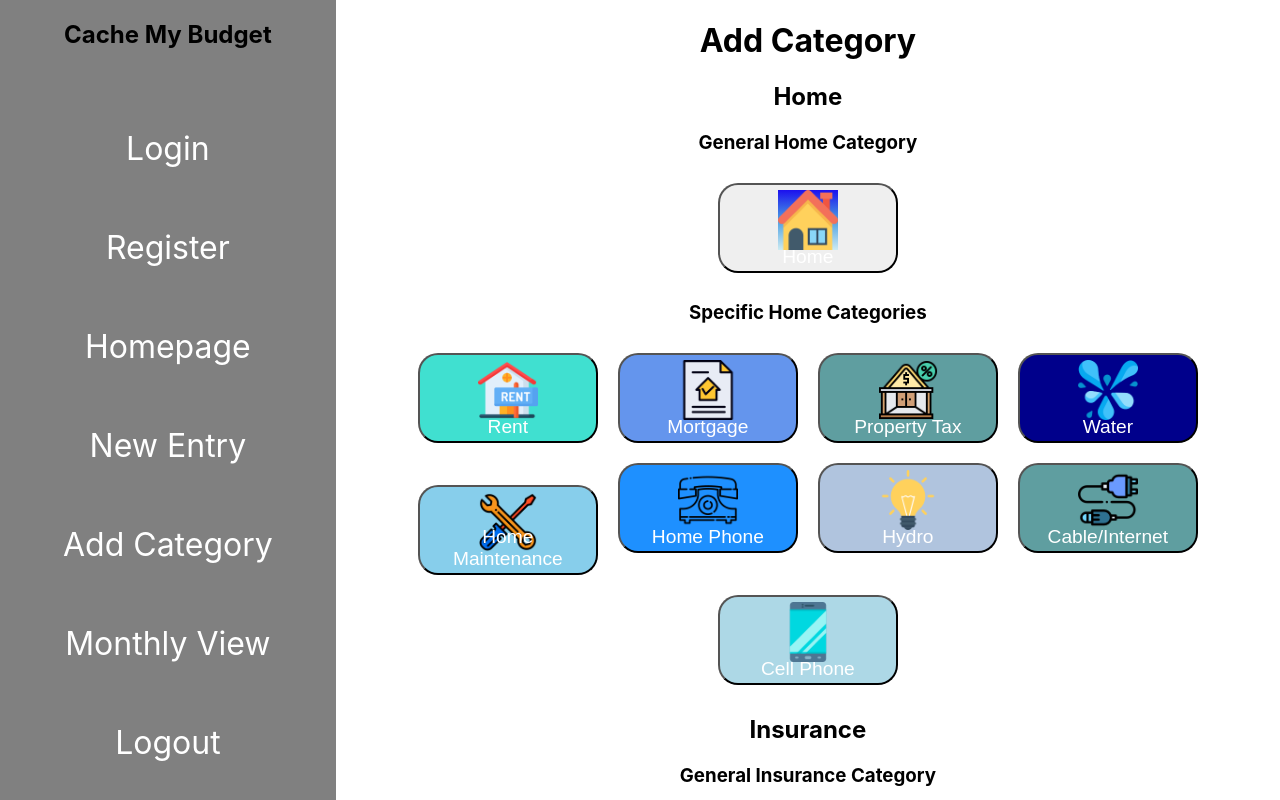
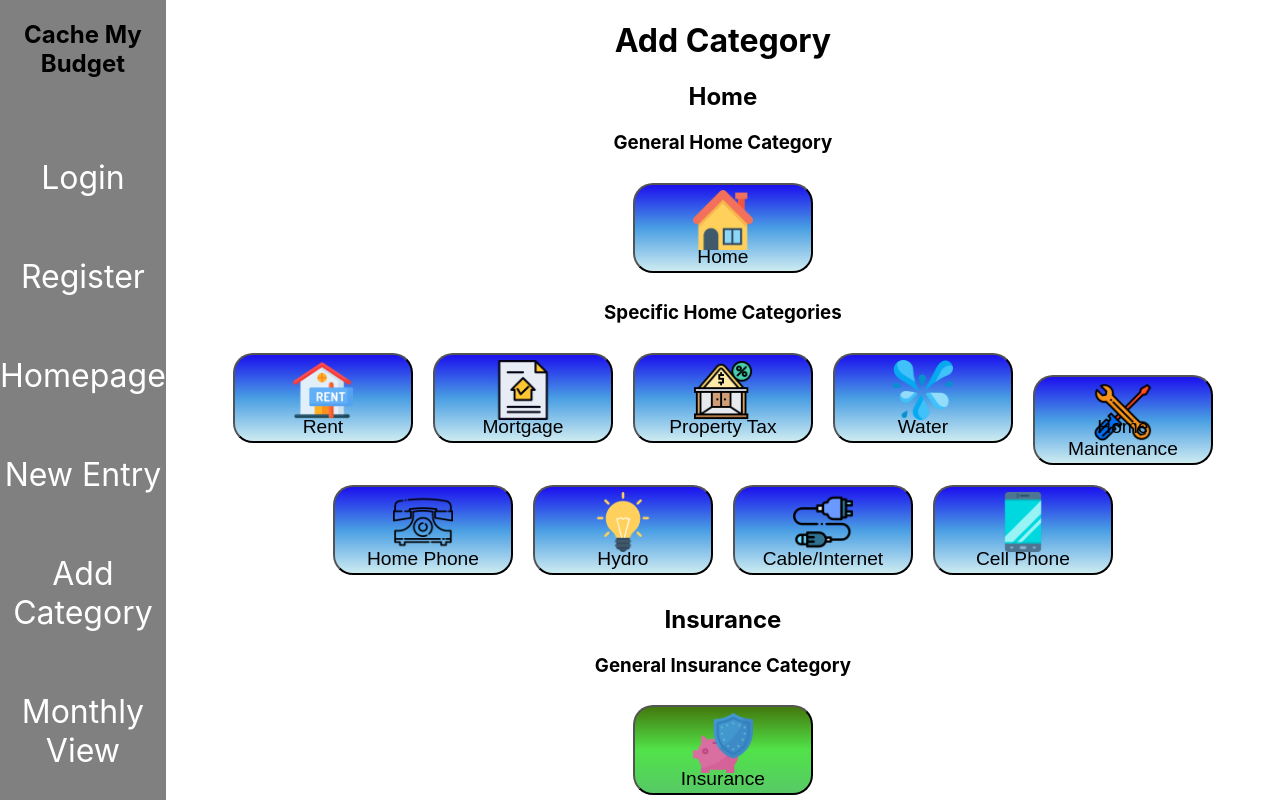
Before and after one commit to carol-woo/LHL-Final-Project, a React (Create React App) app in the folder client/: page /new-category in a window 1280 px wide. Built offline with nearby package versions, Linux system fonts and the light colour scheme.

Commit message:
refactored the style of buttons

```diff
--- a/client/src/components/Navbar.js
+++ b/client/src/components/Navbar.js
@@ -31,7 +31,7 @@ export default function Navbar(){
         </div>
 
         <div className="register">
-          <Route path="/log-in" component={Register}></Route>
+          <Route path="/register" component={Register}></Route>
         </div>
 
         <div className="login">
--- a/client/src/styles/categorybuttons.css
+++ b/client/src/styles/categorybuttons.css
@@ -7,10 +7,7 @@
   display: inline-flex;
   flex-direction: column-reverse;
   align-items: center;
-  background-size: 60px 60px;
-  background-repeat: no-repeat;
   background-position: top;
-  background-position-y: 20%;
   border-radius: 20px;
   width: 180px;
   height: 90px;
@@ -22,146 +19,160 @@
 
 /* HOME CATEGORY */
 #house {
-  background-image: url("./Images/house.png"), linear-gradient(#1c10ee, #499ee3, #cdebf1);
-  color: white;
+  background: url("./Images/house.png") no-repeat center, linear-gradient(#1c10ee, #499ee3, #cdebf1);
+  background-size: 60px, 60px;
+  background-position-y: 20%;
 }
 #rent {
-  background-image: url("./Images/rent.png");
-  background-color: rgb(64,224,208);
-  color: white;
+  background: url("./Images/rent.png") no-repeat center, linear-gradient(#1c10ee, #499ee3, #cdebf1);
+  background-size: 60px, 60px;
+  background-position-y: 20%;
 }
 #property {
-  background-image: url("./Images/propertytax.png");
-  background-color: rgb(95,158,160);
-  color: white;
+  background: url("./Images/propertytax.png") no-repeat center, linear-gradient(#1c10ee, #499ee3, #cdebf1);
+  background-size: 60px, 60px;
+  background-position-y: 20%;
 }
 #home_maintenance {
-  background-image: url("./Images/homemaintenance.png");
-  background-color: rgb(135,206,235);
-  color: white;
+  background: url("./Images/homemaintenance.png")no-repeat center, linear-gradient(#1c10ee, #499ee3, #cdebf1);
+  background-size: 60px, 60px;
+  background-position-y: 20%;
 }
 #hydro {
-  background-image: url("./Images/hydro.png");
-  background-color: rgb(176,196,222);
-  color: white;
+  background: url("./Images/hydro.png") no-repeat center, linear-gradient(#1c10ee, #499ee3, #cdebf1);
+  background-size: 60px, 60px;
+  background-position-y: 20%;
 }
 #home_phone {
-  background-image: url("./Images/hometelephone.png");
-  background-color: rgb(30,144,255);
-  color: white;
+  background: url("./Images/hometelephone.png") no-repeat center, linear-gradient(#1c10ee, #499ee3, #cdebf1);
+  background-size: 60px, 60px;
+  background-position-y: 20%;
 }
 #cable_internet {
-  background-image: url("./Images/cableinternet.png");
-  background-color: rgb(95,158,160);
-  color: white;
+  background: url("./Images/cableinternet.png")no-repeat center, linear-gradient(#1c10ee, #499ee3, #cdebf1);
+  background-size: 60px, 60px;
+  background-position-y: 20%;
 }
 #mortgage {
-  background-image: url("./Images/mortgage.png");
-  background-color: rgb(100,149,237);
-  color: white;
+  background: url("./Images/mortgage.png")no-repeat center, linear-gradient(#1c10ee, #499ee3, #cdebf1);
+  background-size: 60px, 60px;
+  background-position-y: 20%;
 }
 #cell_phone {
-  background-image: url("./Images/cellphone.png");
-  background-color: rgb(173,216,230);
-  color: white;
+  background: url("./Images/cellphone.png") no-repeat center, linear-gradient(#1c10ee, #499ee3, #cdebf1);
+  background-size: 60px, 60px;
+  background-position-y: 20%;
 }
 #water {
-  background-image: url("./Images/water.png");
-  background-color: rgb(0,0,139);
-  color: white;
+  background: url("./Images/water.png") no-repeat center, linear-gradient(#1c10ee, #499ee3, #cdebf1);
+  background-size: 60px, 60px;
+  background-position-y: 20%;
 }
 
 
 /* INSURANCE CATEGORY */
 #insurance {
-  background-image: url("./Images/insurance.png");
-  background-color: rgb(255,255,224);
-  color: black;
+  background: url("./Images/insurance.png") no-repeat center, linear-gradient(#43780d, #51e349, #57c966);
+  background-size: 60px, 60px;
+  background-position-y: 20%;
 }
 #mortgage_insurance {
-  background-image: url("./Images/mortgage_insurance.png");
+  background: url("./Images/mortgage_insurance.png")no-repeat center, linear-gradient(#43780d, #51e349, #57c966);
+  background-size: 60px, 60px;
+  background-position-y: 20%;
   font-size: 1.1rem;
-  background-color: rgb(238,232,170);
 }
 #auto_insurance {
-  background-image: url("./Images/autoinsurance.png");
-  background-color: rgb(240,230,140);
+  background: url("./Images/autoinsurance.png") no-repeat center, linear-gradient(#43780d, #51e349, #57c966);
+  background-size: 60px, 60px;
+  background-position-y: 20%;
 }
 #home_insurance {
-  background-image: url("./Images/homeinsurance.png");
-  background-color: rgb(245,245,220);
+  background: url("./Images/homeinsurance.png")no-repeat center, linear-gradient(#43780d, #51e349, #57c966);
+  background-size: 60px, 60px;
+  background-position-y: 20%;
 }
 #life_insurance {
-  background-image: url("./Images/lifeinsurance.png");
-  background-color: rgb(255,240,245);
+  background: url("./Images/lifeinsurance.png") no-repeat center, linear-gradient(#43780d, #51e349, #57c966);
+  background-size: 60px, 60px;
+  background-position-y: 20%;
 }
 
 /* TRAVELLING RELATED CATEGORIES */
 #transportation {
-  background-image: url("./Images/transportation.png");
-  background-color: rgb(59, 115, 2);
+  background: url("./Images/transportation.png") no-repeat center, linear-gradient(#930b0b, #d65e49, #e47d5a);
+  background-size: 60px, 60px;
+  background-position-y: 20%;
 }
 #gas {
-  background-image: url("./Images/gas.png");
-  background-color: rgb(34, 240, 111);
+  background: url("./Images/gas.png")no-repeat center, linear-gradient(#930b0b, #d65e49, #e47d5a);
+  background-size: 60px, 60px;
+  background-position-y: 20%;
 }
 #parking {
-  background-image: url("./Images/parking-sign.png");
-  background-color: rgb(171, 217, 4);
+  background: url("./Images/parking-sign.png")no-repeat center, linear-gradient(#930b0b, #d65e49, #e47d5a);
+  background-size: 60px, 60px;
+  background-position-y: 20%;
 }
 #public_transportation {
-  background-image: url("./Images/publictransportation.png");
+  background: url("./Images/publictransportation.png")no-repeat center, linear-gradient(#930b0b, #d65e49, #e47d5a);
+  background-size: 60px, 60px;
+  background-position-y: 20%;
   font-size: 1.1rem;
-  background-color: rgb( 74, 235, 40);
 }
 
 /* FOOD RELATED CATEGORIES */
 #food {
-  background-image: url("./Images/food.png");
-  background-color: rgb(240, 20, 102);
-  color: white;
+  background: url("./Images/food.png") no-repeat center, linear-gradient(#4b0f54, #7949d6, #5a69e4);
+  background-size: 60px, 60px;
+  background-position-y: 20%;
 }
 #groceries {
-  background-image: url("./Images/grocery.png");
-  background-color: rgb(253, 89, 255);
-  color: white;
+  background: url("./Images/grocery.png") no-repeat center, linear-gradient(#4b0f54, #7949d6, #5a69e4);
+  background-size: 60px, 60px;
+  background-position-y: 20%;
 }
 
 #restaurants {
-  background-image: url("./Images/restaurant.png");
-  background-color: rgb(235, 16, 191);
-  color: white;
+  background: url("./Images/restaurant.png")no-repeat center, linear-gradient(#4b0f54, #7949d6, #5a69e4);
+  background-size: 60px, 60px;
+  background-position-y: 20%;
 }
 
 #beverage {
-  background-image: url("./Images/beverage.png");
-  background-color: rgb(255, 79, 182);
-  color: white;
+  background: url("./Images/beverage.png")no-repeat center, linear-gradient(#4b0f54, #7949d6, #5a69e4);
+  background-size: 60px, 60px;
+  background-position-y: 20%;
 }
 
 
 /* OTHER CATEGORIES */
 #medical {
-  background-image: url("./Images/medical.png");
-  background-color: rgb(242, 116, 5)
+  background: url("./Images/medical.png")no-repeat center, linear-gradient(#4b5202, #d3df1c, #e6e294);
+  background-size: 60px, 60px;
+  background-position-y: 20%;
 }
 
 #pets {
-  background-image: url("./Images/pets.png");
-  background-color: rgb(242, 93, 39)
+  background: url("./Images/pets.png") no-repeat center, linear-gradient(#4b5202, #d3df1c, #e6e294);
+  background-size: 60px, 60px;
+  background-position-y: 20%;
 }
 
 #loans {
-  background-image: url("./Images/loans.png");
-  background-color: rgb(255, 255, 0);
+  background: url("./Images/loans.png")no-repeat center, linear-gradient(#4b5202, #d3df1c, #e6e294);
+  background-size: 60px, 60px;
+  background-position-y: 20%;
 }
 
 #recreational {
-  background-image: url("./Images/recreational.png");
-  background-color: rgb(242, 183, 5);
+  background: url("./Images/recreational.png") no-repeat center, linear-gradient(#4b5202, #d3df1c, #e6e294);
+  background-size: 60px, 60px;
+  background-position-y: 20%;
 }
 
 #miscellaneous {
-  background-image: url("./Images/miscellaneous.png");
-  background-color: rgb(242, 159, 5)
+  background: url("./Images/miscellaneous.png") no-repeat center, linear-gradient(#4b5202, #d3df1c, #e6e294);
+  background-size: 60px, 60px;
+  background-position-y: 20%;
 }
--- a/client/src/styles/nav.css
+++ b/client/src/styles/nav.css
@@ -3,13 +3,13 @@
   display: flex;
   height: 100%;
   z-index: 1;
+  min-width: 370px;
 }
 
 .side_nav_bar {
   display: flex;
   flex-direction: column;
   align-items: center;
-  width: 40rem;
   background-color: gray;
 }
 
```
Also changed, not shown: client/src/styles/login.css (added).
